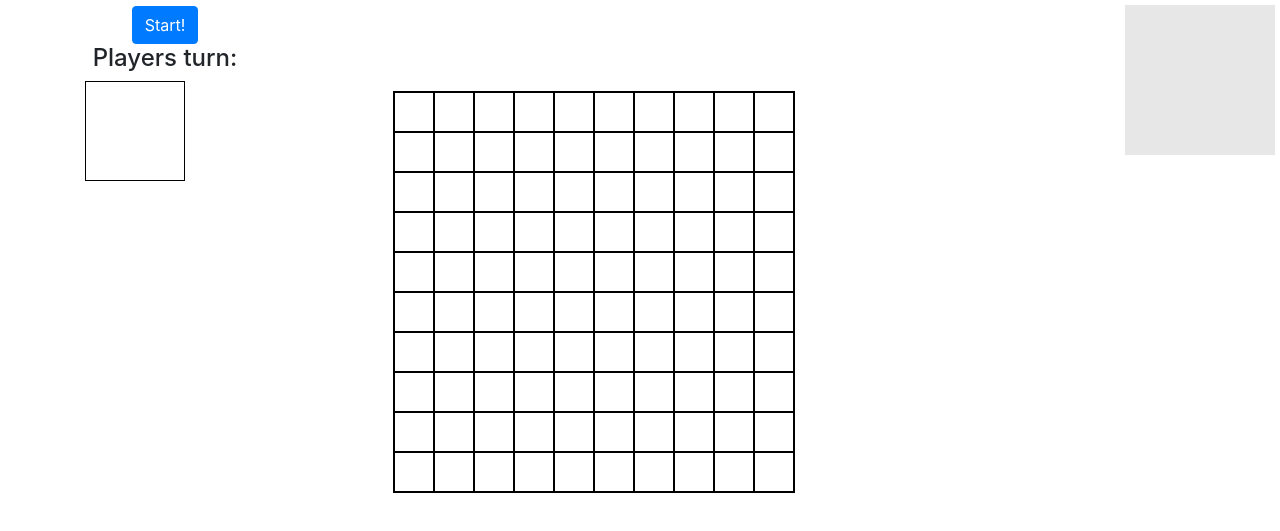
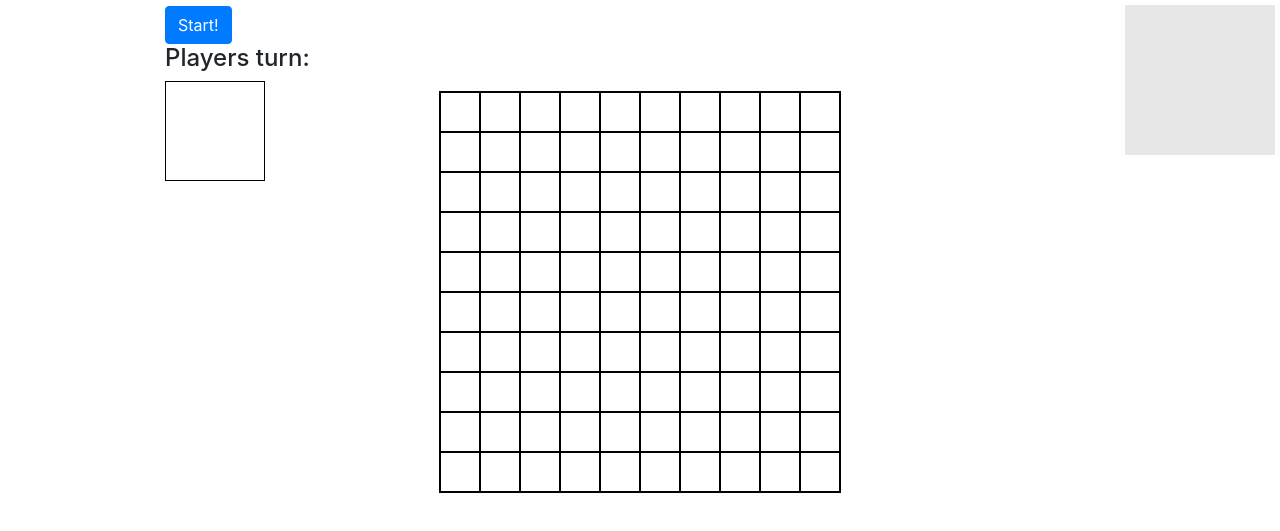
Before and after one commit to TileUniverse/stratego, a website: page index.html in a window 1280 px wide. Shown: the part 51-582 px from the top of the page. Drawn offline with nearby package versions, Linux system fonts and the light colour scheme.

Commit message:
clean up

```diff
--- a/index.html
+++ b/index.html
@@ -17,18 +17,18 @@
 			<div id="battleOutcome"></div>
 		</div>
 		<div class="row">
-			<div class="col-sm-2 text-center">
+			<div class="offset-sm-1 text-center">
 				<button class="btn btn-primary" onclick="board.start();">Start!</button>
 
 			</div>
 		</div>
 		<div class="row">
-			<div class="col-sm-2 text-center">
+			<div class="offset-sm-1 text-center">
 				<h4>Players turn:</h4>
 				<div id="whoseTurn"></div>
 			</div>
 		</div>
-		<div class="row col-sm-9 offset-sm-1">
+		<div class="row col-sm-10 offset-sm-1">
 			<div id="board"></div>
 		</div>
 	</div>
```
Also changed, not shown: assets/js/stratego.js (+1 -16 lines).
